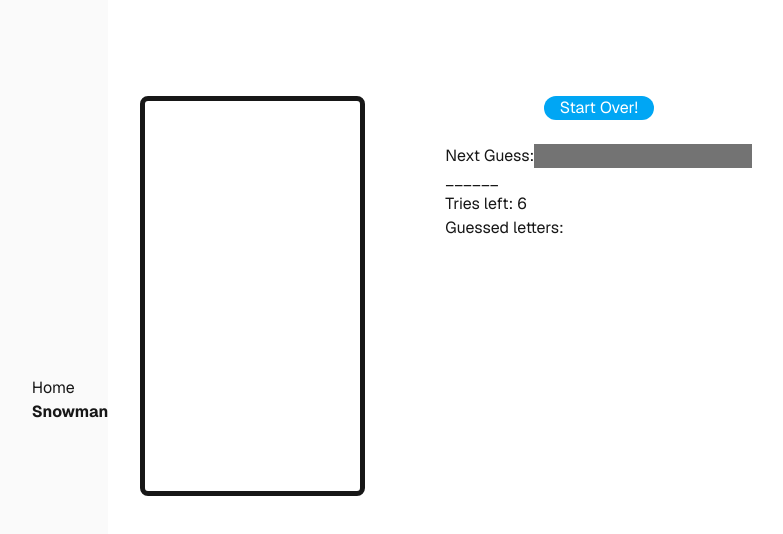
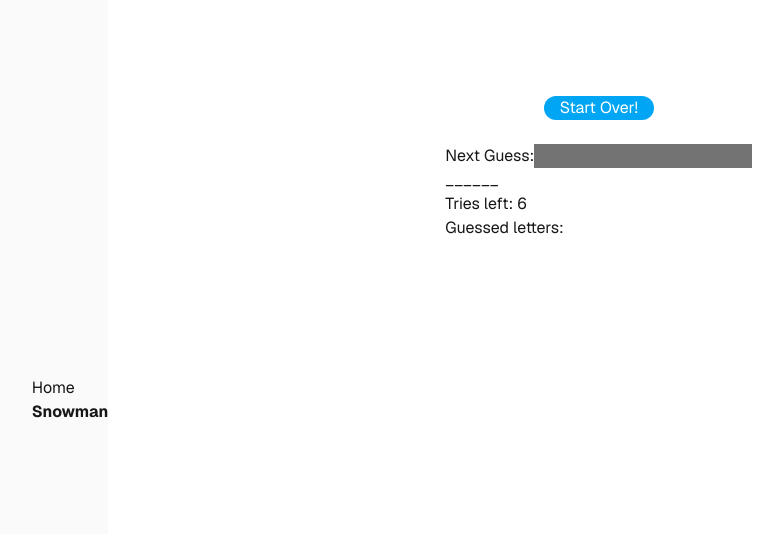
Before and after one commit to Riobe/react-nextjs-playground, a Next.js app: page /snowman-game in a window 1280 px wide. Shown: the top 534 px of the page, without its empty margins (186-969 px from the left). Built offline with nearby package versions, Linux system fonts and the light colour scheme.

Commit message:
Cleaning up styling

```diff
--- a/app/snowman-game/difficulty-buttons.tsx
+++ b/app/snowman-game/difficulty-buttons.tsx
@@ -1,6 +1,13 @@
 import { Difficulty } from './getRandomWord';
 import clsx from 'clsx';
 import '@/app/globals.css';
+
+// If this template string is put directly into the clsx class name, the CSS for these
+// classes won't be included, so even though they'll be applied as classes, they won't
+// do anything.
+const buttonStyle = (color: string) => {
+  return `bg-${color}-700 hover:bg-${color}-900 rounded-full px-4 text-white`;
+};
 
 export default function DifficultyButtons({
   difficulties,
@@ -13,11 +20,11 @@ export default function DifficultyButtons({
 }) {
   return (
     <div className="flex justify-center">
-      {difficulties.map((buttonDifficulty) => {
-        const className = `bg-${buttonDifficulty.color}-700 hover:bg-${buttonDifficulty.color}-900 rounded-full px-4 text-white${buttonDifficulty.difficulty === currentDifficulty ? ' font-bold' : ''}`;
-        return (
+      {difficulties.map((buttonDifficulty) => (
         <button
-            className={className}
+          className={clsx(buttonStyle(buttonDifficulty.color), {
+            'font-bold': buttonDifficulty.difficulty === currentDifficulty,
+          })}
           key={buttonDifficulty.difficulty}
           onClick={() => {
             onClick(buttonDifficulty.difficulty);
@@ -25,8 +32,7 @@ export default function DifficultyButtons({
         >
           {buttonDifficulty.name}
         </button>
-        );
-      })}
+      ))}
     </div>
   );
 }
--- a/app/snowman-game/page.tsx
+++ b/app/snowman-game/page.tsx
@@ -50,7 +50,7 @@ export default function SnowmanGame() {
 
   return (
     <div id="snowman-game" className="flex items-start w-full">
-      <Snowman errors={errors} className="mr-20" />
+      <Snowman errors={errors} className="mr-20 border-sky-500" />
       <div>
         <div className="flex justify-center">
           <button className="bg-sky-500 hover:bg-sky-700 rounded-full px-4 text-white" onClick={() => reset()}>
--- a/app/snowman-game/snowman.tsx
+++ b/app/snowman-game/snowman.tsx
@@ -2,7 +2,7 @@ import './snowman.css';
 
 export default function Snowman({ errors, className }: { errors: number; className?: string }) {
   return (
-    <div className={`snowman bg-white rounded-lg border-5 border-sky-500${className && ' ' + className}`}>
+    <div className={`snowman bg-white rounded-lg border-5${className && ' ' + className}`}>
       {errors >= 5 && (
         <>
           <div className="Hat_Top"></div>
```
Lines whose indentation alone changed are shown as unchanged.
